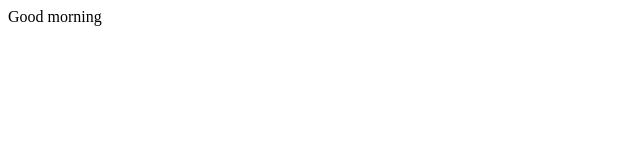
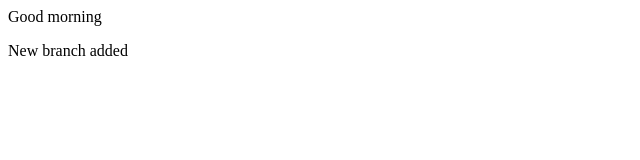
Before and after one commit to divyachukka12/LocalRepo, a plain HTML site: page index.html in a window 1280 px wide. Shown: the whole page, without its empty margins (0-640 px from the left). Drawn offline with Linux system fonts and the light colour scheme.

Commit message:
new freature added

```diff
--- a/index.html
+++ b/index.html
@@ -1 +1,4 @@
 <p>Good morning</p>
+<p>
+    New branch added
+</p>
```
